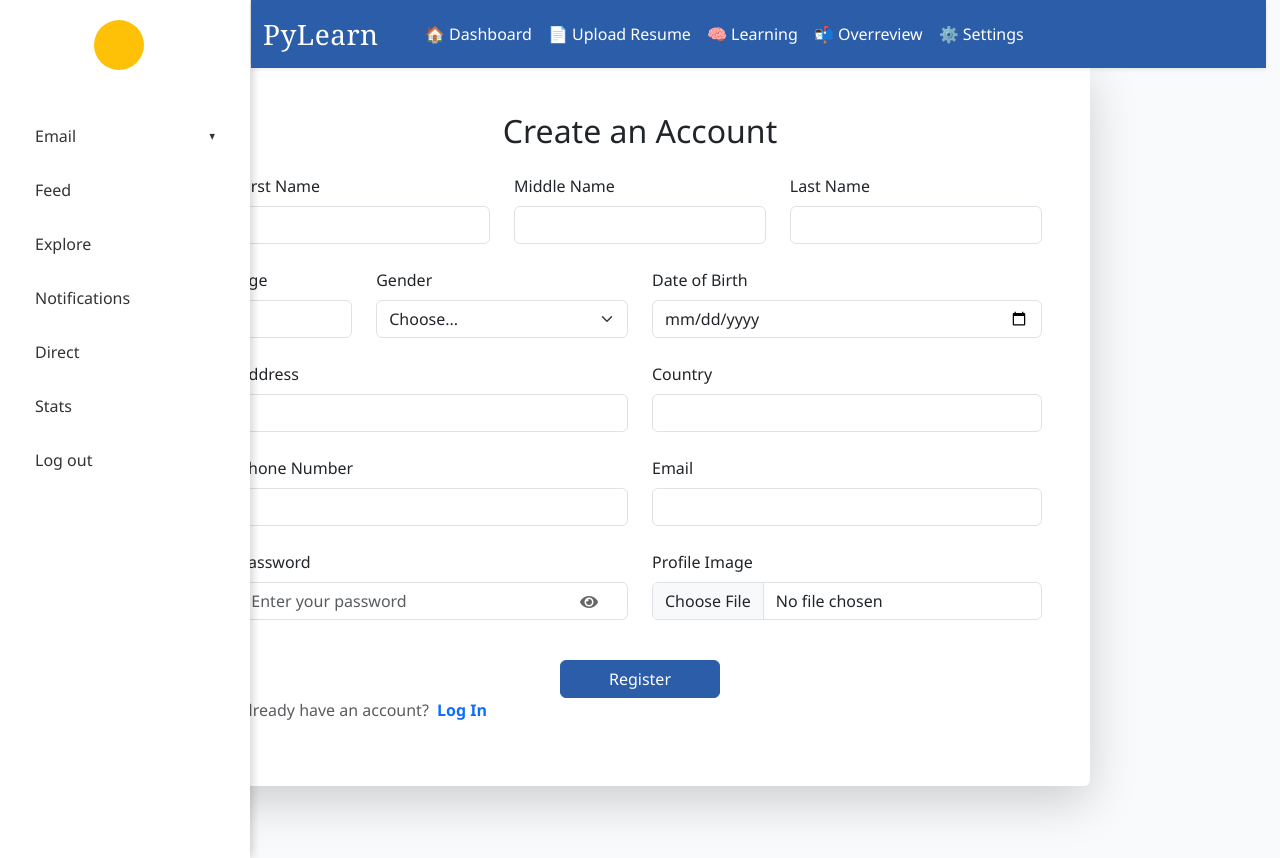
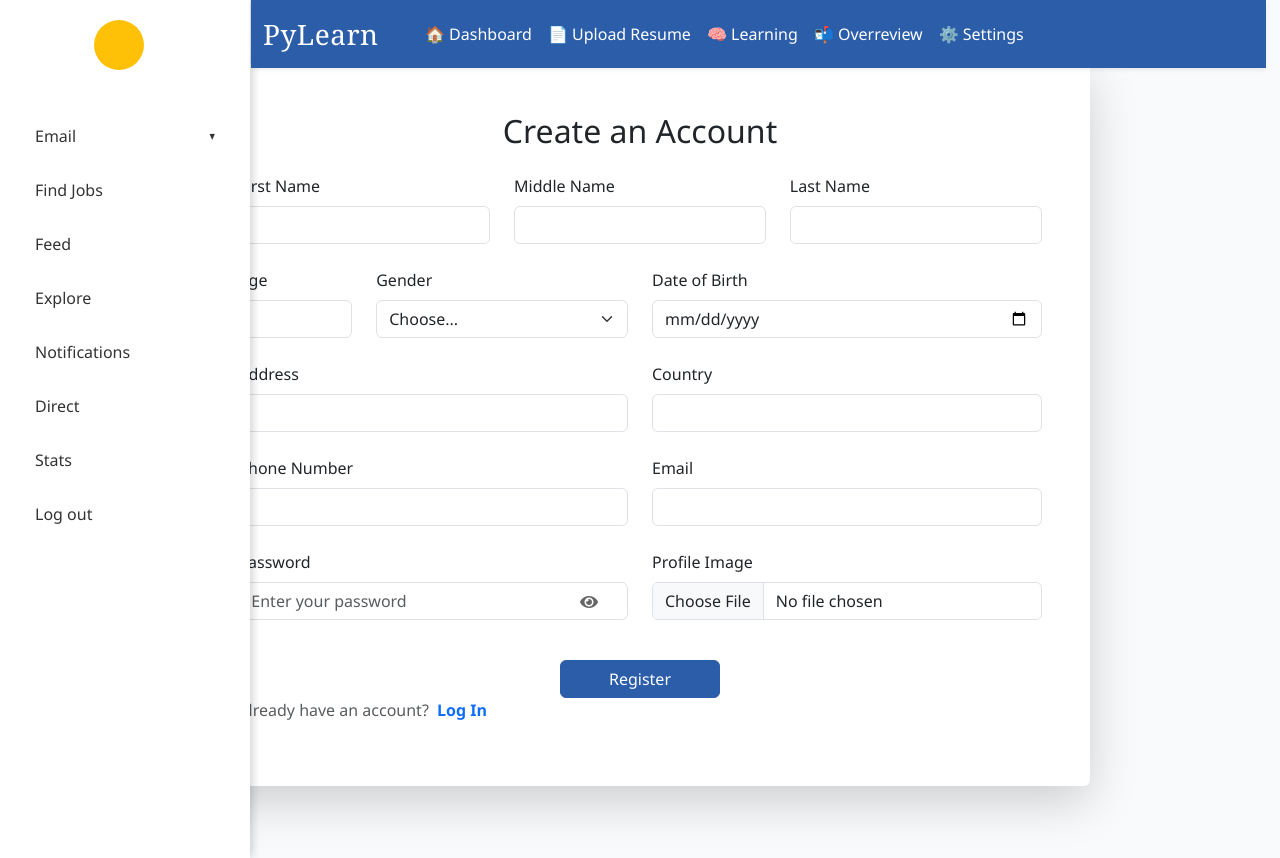
Before and after one commit to Zaka-Ul-Hassan/HireMate, a FastAPI app: template frontend/templates/user/register.html in a window 1280 px wide. Run offline with FastAPI, Linux system fonts and the light colour scheme; the template is opened without the code that fills it, so the values that code supplies are empty; some libraries are stand-ins or nearby versions.

Commit message:
Add link for Find Jobs in side bar

```diff
--- a/frontend/templates/shared/sidebar.html
+++ b/frontend/templates/shared/sidebar.html
@@ -34,6 +34,7 @@
   </li>
 
   <!-- Other Nav Items -->
+   <li class="nav-item"><a class="nav-link" href="/job/list" id="findJobButton">Find Jobs</a></li>
   <li class="nav-item"><a class="nav-link" href="#">Feed</a></li>
   <li class="nav-item"><a class="nav-link" href="#">Explore</a></li>
   <li class="nav-item"><a class="nav-link" href="#">Notifications</a></li>
```
